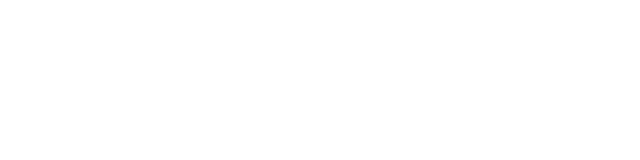
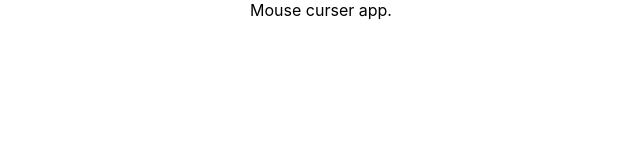
Before and after one commit to MarkSchemmer/porfolio-version-two, a React (Create React App) app: page /mouse in a window 1280 px wide. Before the commit this address had no page. Shown: the top 160 px of the page, without its empty margins (319-959 px from the left). Built offline with nearby package versions, Linux system fonts and the light colour scheme.

Commit message:
added mouse curser app to game as well. will need to merge and then finish 2048 but finishing this small app is good practice.

```diff
--- a/src/GameApps/2048/utils/utils.ts
+++ b/src/GameApps/2048/utils/utils.ts
@@ -122,10 +122,10 @@
         positionOnBoard.dataBlob.value = 8;
         this.Board[2][1] = positionOnBoard;
 
-        let pos2 = this.Board[2][2];
+        let pos2 = this.Board[1][2];
         pos2.dataBlob = new DataBlob(pos2.point, pos2.resolution);
         pos2.dataBlob.value = 10;
-        this.Board[2][2] = pos2;
+        this.Board[1][2] = pos2;
     }
     // I'm needing to determine where to generate a new square once a translation has happened.
     // Basically if going left -> we need to generate a 2 or 4 but on the right side, or
--- /dev/null
+++ b/src/GameApps/MouseCurserGame/MouseCurser.tsx
@@ -0,0 +1,9 @@
+import React from "react";
+
+export const MouseCurserComponent = (props:any) => {
+    return (
+        <div>
+            Mouse curser app.
+        </div>
+    )
+};
--- a/src/router/Router.tsx
+++ b/src/router/Router.tsx
@@ -7,6 +7,7 @@
 import { SnakeComponent } from "../GameApps/Snake/SnakeComponent";
 import { SolarComponent } from "../GameApps/Solar/SolarComponent";
 import { TwentyFortyEightComponent } from "../GameApps/2048/canvas-version/2048Canvas";
+import { MouseCurserComponent } from "../GameApps/MouseCurserGame/MouseCurser";
 
 export default function Router() {
     return (
@@ -20,6 +21,7 @@
                     <Route path="/snake" element={<SnakeComponent /> } />
                     <Route path="/sol" element={<SolarComponent /> } />
                     <Route path="/2048" element={<TwentyFortyEightComponent /> } />
+                    <Route path="/mouse" element={<MouseCurserComponent /> } />
                 </Routes>
             </BrowserRouter>
         </div>
```
Also changed, not shown: src/GameApps/MouseCurserGame/styles/main.css (added).
